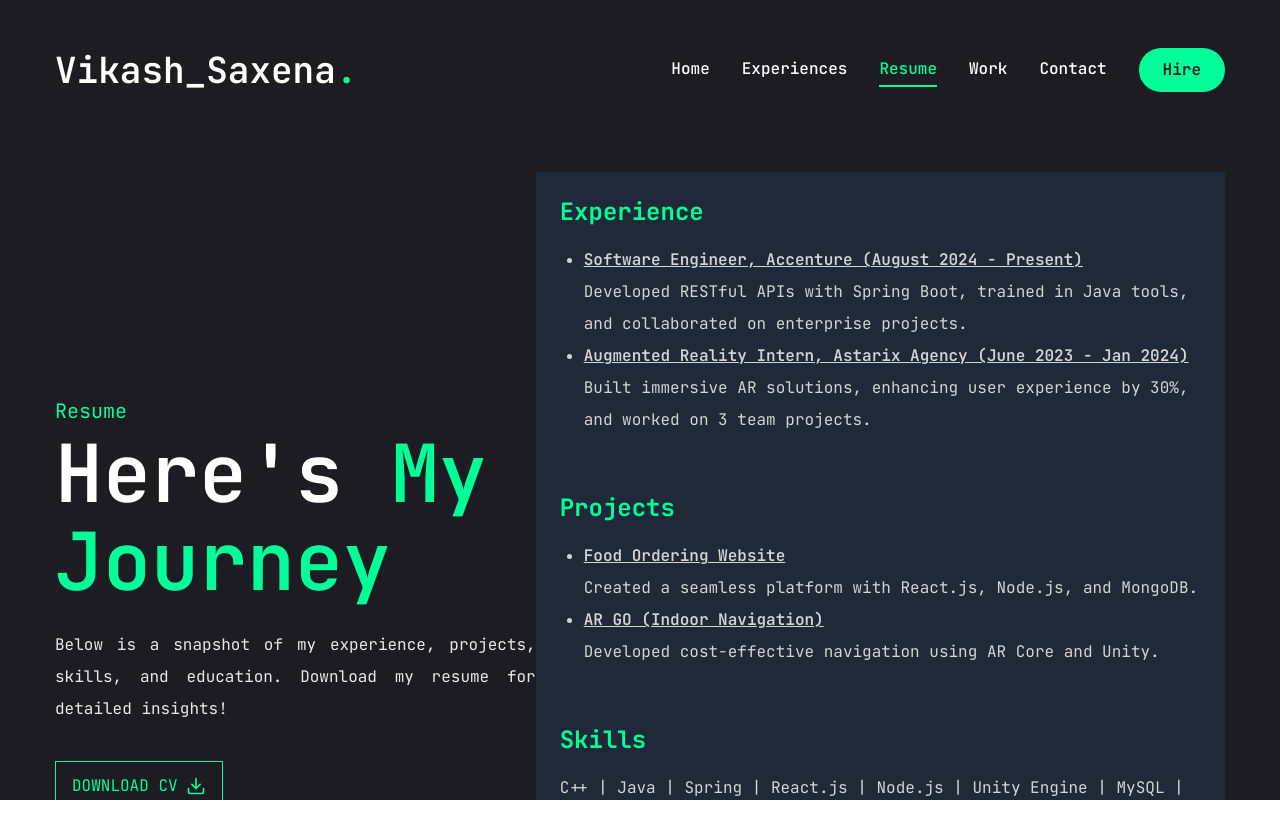
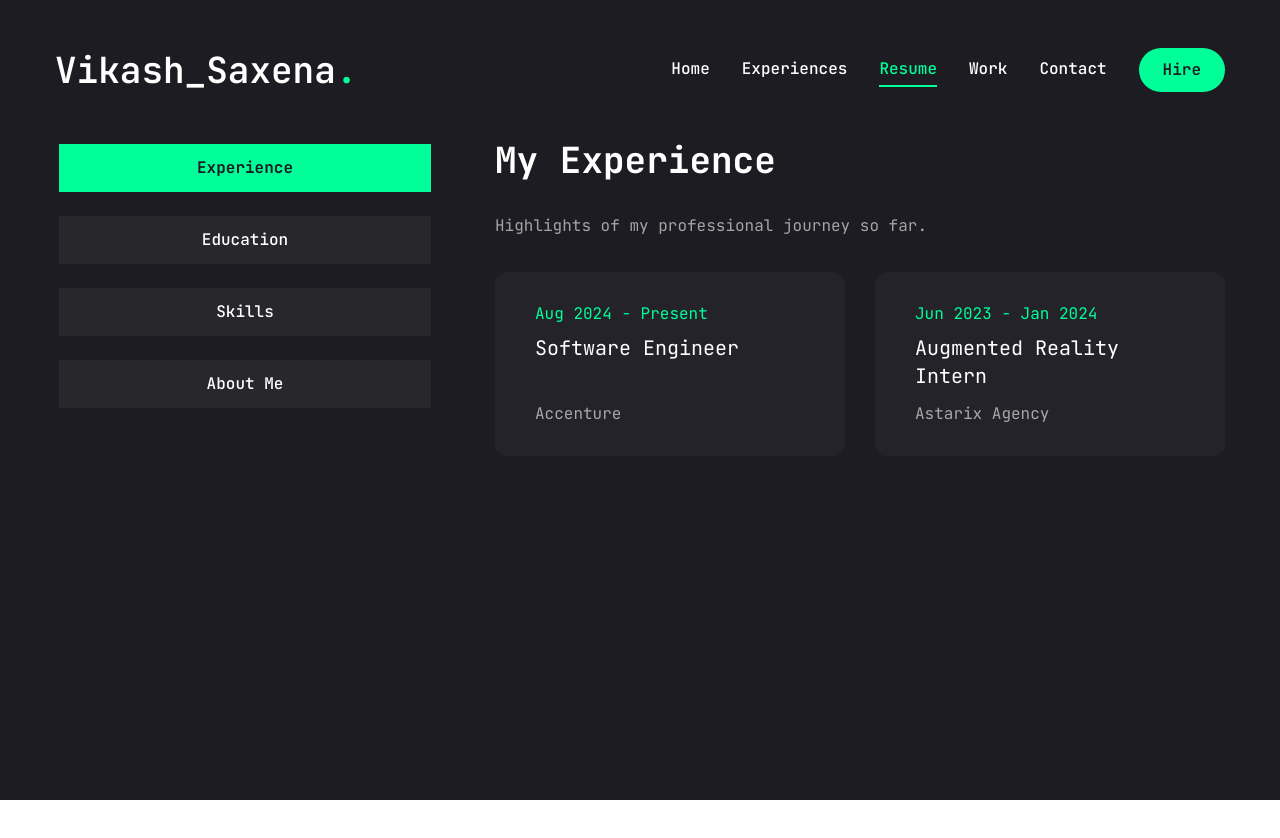
Before and after one commit to we-kash/portfolio, a Next.js app in the folder my-portfolio/: page /resume in a window 1280 px wide. Shown: the top 838 px of the page. After the commit the page ends 800 px from the top, so only its background shows below. Built offline with nearby package versions, Linux system fonts and the light colour scheme.

Commit message:
resume re-design

```diff
--- a/my-portfolio/app/globals.css
+++ b/my-portfolio/app/globals.css
@@ -22,4 +22,7 @@
   .text-outline-hover {
     -webkit-text-stroke: 1px #00ff99;
   }
+  /* *{
+    border: #00ff99 solid 1px;
+  } */
 }
--- a/my-portfolio/app/page.jsx
+++ b/my-portfolio/app/page.jsx
@@ -10,7 +10,7 @@
   return (
       <section className="h-full">
         <div className="container mx-auto h-full">
-          <div className="flex flex-col xl:flex-row items-centre justify-between xl:pt-8 xl:pb-24">
+          <div className="flex flex-col xl:flex-row items-center justify-between xl:pt-8 xl:pb-24">
             { /* text */}
             <div className="text-center xl:text-left order-2 xl:order-none">
                 <span className="text-xl">Software Developer Engineer</span>
--- a/my-portfolio/app/resume/page.jsx
+++ b/my-portfolio/app/resume/page.jsx
@@ -1,77 +1,226 @@
-import { FiDownload } from "react-icons/fi";
+"use client";
+
+import {
+    FaHtml5,
+    FaCss3,
+    FaJs,
+    FaReact,
+    FaNodeJs,
+} from "react-icons/fa";
+
+import { SiTailwindcss, SiNextdotjs } from "react-icons/si";
+
+// about data
+const about = {
+    title: "About Me",
+    description: "Passionate software engineer with expertise in Java and web development, actively contributing to impactful projects.",
+    info: [
+        {
+            fieldName: "Name",
+            fieldValue: "Vikash Saxena",
+        },
+        {
+            fieldName: "Experience",
+            fieldValue: "1+ Years",
+        },
+        {
+            fieldName: "Email",
+            fieldValue: "vikash211004@gmail.com",
+        },
+        {
+            fieldName: "Freelance",
+            fieldValue: "Available",
+        },
+        {
+            fieldName: "Languages",
+            fieldValue: "English, Hindi",
+        },
+        {
+            fieldName: "Nationality",
+            fieldValue: "Indian",
+        },
+    ],
+};
+
+// experience data
+const experience = {
+    icon: "/assets/resume/badge.svg",
+    title: "My Experience",
+    description: "Highlights of my professional journey so far.",
+    items: [
+        {
+            company: "Accenture",
+            position: "Software Engineer",
+            duration: "Aug 2024 - Present",
+        },
+        {
+            company: "Astarix Agency",
+            position: "Augmented Reality Intern",
+            duration: "Jun 2023 - Jan 2024",
+        },
+    ],
+};
+
+// education data
+const education = {
+    icon: "/assets/resume/cap.svg",
+    title: "My Education",
+    description: "Academic qualifications that shaped my skills.",
+    items: [
+        {
+            institution: "Jaypee University of Engineering and Technology",
+            degree: "BTech"+" CGPA: 8.5/10.0",
+            duration: "July 2020 - June 2024",
+        },
+        {
+            institution: "Army Public School, Allahabad",
+            degree: "Class XII: 81.2%, Class X: 91.2%",
+            duration: "Completed in 2020",
+        },
+    ],
+};
+
+// skills data
+const skills = {
+    title: "My Skills",
+    description: "A snapshot of my technical expertise.",
+    skillList: [
+        {
+            icons: <FaHtml5 />,
+            name: "HTML 5",
+        },
+        {
+            icons: <FaCss3 />,
+            name: "CSS 3",
+        },
+        {
+            icons: <FaJs />,
+            name: "JavaScript",
+        },
+        {
+            icons: <FaReact />,
+            name: "React.js",
+        },
+        {
+            icons: <SiNextdotjs />,
+            name: "Next.js",
+        },
+        {
+            icons: <SiTailwindcss />,
+            name: "Tailwind CSS",
+        },
+        {
+            icons: <FaNodeJs />,
+            name: "Node.js",
+        },
+    ],
+};
+
+import { Tabs, TabsContent, TabsList, TabsTrigger } from "@/components/ui/tabs";
+import { ScrollArea } from "@/components/ui/scroll-area";
+import { motion } from "framer-motion";
 
 const Resume = () => {
     return (
-    <section className="h-full">
-      <div className="container mx-auto h-full">
-        <div className="flex flex-col xl:flex-row items-center justify-between xl:pt-8 xl:pb-24">
-          {/* Text Section */}
-          <div className="text-center xl:text-left order-2 xl:order-none">
-            <span className="text-xl text-accent">Resume</span>
-            <h1 className="h1 mb-6">
-              Here's <span className="text-accent">My Journey</span>
-            </h1>
-            <p className="max-w-[500px] mb-9 text-white/90 text-justify">
-              Below is a snapshot of my experience, projects, skills, and education. Download my resume for detailed insights!
-            </p>
-            {/* Download Button */}
-            <div className="flex flex-col xl:flex-row items-center gap-8">
-              <a
-                href="/path/to/Vikash_Saxena_Resume.pdf"
-                download
-                className="uppercase flex items-center gap-2 border border-accent text-accent px-4 py-2 rounded-lg hover:bg-accent hover:text-primary transition-all duration-500"
+        <motion.div
+            initial={{ opacity: 0 }}
+            animate={{
+                opacity: 1,
+                transition: { delay: 0.4, duration: 0.4, ease: "easeIn" },
+            }}
+            className="min-h-[80vh] flex items-center justify-center py-12 xl:py-0"
         >
-                <span>Download CV</span>
-                <FiDownload className="text-xl" />
-              </a>
+            <div className="container mx-auto">
+                <Tabs
+                    defaultValue="experience"
+                    className="flex flex-col xl:flex-row gap-[60px]"
+                >
+                    <TabsList className="flex flex-col w-full max-w-[380px] mx-auto xl:mx-0 gap-6">
+                        <TabsTrigger value="experience">Experience</TabsTrigger>
+                        <TabsTrigger value="education">Education</TabsTrigger>
+                        <TabsTrigger value="skills">Skills</TabsTrigger>
+                        <TabsTrigger value="about">About Me</TabsTrigger>
+                    </TabsList>
+
+                    {/* Content Section */}
+                    <div className="min-h-[80vh] w-full">
+                        {/* Experience */}
+                        <TabsContent value="experience" className="w-full">
+                            <div className="flex flex-col gap-[30px] text-center xl:text-left">
+                                <h3 className="text-4xl font-bold">{experience.title}</h3>
+                                <p className="max-w-[600px] text-white/60 mx-auto xl:mx-0">{experience.description}</p>
+                                <ScrollArea className="h-[400px]">
+                                    <ul className="grid grid-cols-1 lg:grid-cols-2 gap-[30px]">
+                                        {experience.items.map((item, index) => (
+                                            <li key={index} className="bg-[#232329] h-[184px] py-6 px-10 rounded-xl flex flex-col justify-center items-center lg:items-start gap-1">
+                                                <span className="text-accent">{item.duration}</span>
+                                                <h3 className="text-xl max-w-[260px] min-h-[60px] text-center lg:text-left">
+                                                    {item.position}
+                                                </h3>
+                                                <p className="text-white/60">{item.company}</p>
+                                            </li>
+                                        ))}
+                                    </ul>
+                                </ScrollArea>
                             </div>
+                        </TabsContent>
+
+                        {/* Education */}
+                        <TabsContent value="education" className="w-full">
+                            <div className="flex flex-col gap-[30px] text-center xl:text-left">
+                                <h3 className="text-4xl font-bold">{education.title}</h3>
+                                <p className="max-w-[600px] text-white/60 mx-auto xl:mx-0">{education.description}</p>
+                                <ScrollArea className="h-[400px]">
+                                    <ul className="grid grid-cols-1 lg:grid-cols-2 gap-[30px]">
+                                        {education.items.map((item, index) => (
+                                            <li key={index} className="bg-[#232329] h-[184px] py-6 px-10 rounded-xl flex flex-col justify-center items-center lg:items-start gap-1">
+                                                <span className="text-accent">{item.duration}</span>
+                                                <h3 className="text-xl max-w-[260px] min-h-[60px] text-center lg:text-left">
+                                                    {item.degree}
+                                                </h3>
+                                                <p className="text-white/60">{item.institution}</p>
+                                            </li>
+                                        ))}
+                                    </ul>
+                                </ScrollArea>
                             </div>
-          {/* Resume Details */}
-          <div className="order-1 xl:order-none mb-8 xl:mb-0 w-full">
-            <div className="bg-gray-800 p-6 rounded-lg text-white/80">
-              {/* Experience */}
-              <h2 className="text-2xl font-bold mb-4 text-accent">Experience</h2>
-              <ul className="mb-6 list-disc ml-6">
-                <li>
-                  <h3 className="font-semibold underline">Software Engineer, Accenture  (August 2024 - Present)</h3>
-                  <p>Developed RESTful APIs with Spring Boot, trained in Java tools, and collaborated on enterprise projects.</p>
+                        </TabsContent>
+
+                        {/* Skills */}
+                        <TabsContent value="skills" className="w-full ">
+                            <div className="flex flex-col gap-[30px]">
+                                <h3 className="text-4xl font-bold">{skills.title}</h3>
+                                <p className="max-w-[600px] text-white/60 mx-auto xl:mx-0">{skills.description}</p>
+                                <ul className="grid grid-cols-2 sm:grid-cols-3 md:grid-cols-4 gap-4 xl:gap-[30px]">
+                                    {skills.skillList.map((skill, index) => (
+                                        <li key={index} className="bg-[#232329] h-[150px] rounded-xl flex justify-center items-center">
+                                            <div className="text-6xl text-accent">{skill.icons}</div>
+                                            <p className="mt-2 text-white/80 capitalize">{skill.name}</p>
                                         </li>
-                <li>
-                  <h3 className="font-semibold underline">Augmented Reality Intern, Astarix Agency (June 2023 - Jan 2024)</h3>
-                  <p>Built immersive AR solutions, enhancing user experience by 30%, and worked on 3 team projects.</p>
-                </li>
-              </ul>
-              <br />
-              {/* Projects */}
-              <h2 className="text-2xl font-bold mb-4 text-accent">Projects</h2>
-              <ul className="mb-6 list-disc ml-6">
-                <li>
-                  <span className="font-semibold underline">Food Ordering Website<br/></span> Created a seamless platform with React.js, Node.js, and MongoDB.
-                </li>
-                <li>
-                  <span className="font-semibold underline">AR GO (Indoor Navigation)<br/></span> Developed cost-effective navigation using AR Core and Unity.
-                </li>
-              </ul>
-              <br />
-              {/* Skills */}
-              <h2 className="text-2xl font-bold mb-4 text-accent">Skills</h2>
-              <p>C++ | Java | Spring | React.js | Node.js | Unity Engine | MySQL | Git</p>
-              <br />
-              {/* Education */}
-              <h2 className="text-2xl font-bold mb-4 text-accent">Education</h2>
-              <ul className="list-disc ml-6">
-                <li>
-                  <span className="font-semibold">Jaypee University of Engineering and Technology:</span> CGPA: 8.5 (2020 - 2024)
-                </li>
-                <li>
-                  <span className="font-semibold">Army Public School, Allahabad:</span> Class XII: 81.2%, Class X: 91.2%
-                </li>
+                                    ))}
                                 </ul>
                             </div>
+                        </TabsContent>
+
+                        {/* About */}
+                        <TabsContent value="about" className="w-full text-center xl:text-left">
+                            <div className="flex flex-col gap-[30px]">
+                                <h3 className="text-4xl font-bold">{about.title}</h3>
+                                <p className="max-w-[600px] text-white/60 mx-auto xl:mx-0">{about.description}</p>
+                                <ul className="grid grid-cols-1 xl:grid-cols-2 gap-y-6 max-w-[680px] mx-auto xl:mx-0">
+                                    {about.info.map((item, index) => (
+                                        <li key={index} className="flex items-center justify-center xl:justify-start gap-4">
+                                            <span className="text-white/60">{item.fieldName}</span>
+                                            <span className="text-xl text-white/80">{item.fieldValue}</span>
+                                        </li>
+                                    ))}
+                                </ul>
                             </div>
+                        </TabsContent>
                     </div>
+                </Tabs>
             </div>
-    </section>
+        </motion.div>
     );
 };
 
--- a/my-portfolio/components/ui/tabs.jsx
+++ b/my-portfolio/components/ui/tabs.jsx
@@ -10,10 +10,7 @@
 const TabsList = React.forwardRef(({ className, ...props }, ref) => (
   <TabsPrimitive.List
     ref={ref}
-    className={cn(
-      "inline-flex h-10 items-center justify-center rounded-md bg-slate-100 p-1 text-slate-500 dark:bg-slate-800 dark:text-slate-400",
-      className
-    )}
+    className={cn( "inline-flex h-auto rounded-md p-1 text-primary", className )}
     {...props} />
 ))
 TabsList.displayName = TabsPrimitive.List.displayName
@@ -22,18 +19,18 @@
   <TabsPrimitive.Trigger
     ref={ref}
     className={cn(
-      "inline-flex items-center justify-center whitespace-nowrap rounded-sm px-3 py-1.5 text-sm font-medium ring-offset-white transition-all focus-visible:outline-none focus-visible:ring-2 focus-visible:ring-slate-950 focus-visible:ring-offset-2 disabled:pointer-events-none disabled:opacity-50 data-[state=active]:bg-white data-[state=active]:text-slate-950 data-[state=active]:shadow-sm dark:ring-offset-slate-950 dark:focus-visible:ring-slate-300 dark:data-[state=active]:bg-slate-950 dark:data-[state=active]:text-slate-50",
+      "inline-flex items-center w-full bg-[#27272c] justify-center whitespace-nowrap text-white rounded-lg p-3 text-base font-medium ring-offset-white transition-all disabled:pointer-events-none disabled:opacity-50 data-[state=active]:bg-accent data-[state=active]:text-primary data-[state=active]:font-bold data-[state=active]:shadow-sm",
       className
     )}
     {...props} />
 ))
-TabsTrigger.displayName = TabsPrimitive.Trigger.displayName
+TabsTrigger.displayName = TabsPrimitive.Trigger.displayName;
 
 const TabsContent = React.forwardRef(({ className, ...props }, ref) => (
   <TabsPrimitive.Content
     ref={ref}
     className={cn(
-      "mt-2 ring-offset-white focus-visible:outline-none focus-visible:ring-2 focus-visible:ring-slate-950 focus-visible:ring-offset-2 dark:ring-offset-slate-950 dark:focus-visible:ring-slate-300",
+      "min-h-[500px] ring-offset-white focus-visible:outline-none focus-visible:ring-2 focus-visible:ring-slate-950 focus-visible:ring-offset-2 dark:ring-offset-slate-950 dark:focus-visible:ring-slate-300",
       className
     )}
     {...props} />
```
Also changed, not shown: my-portfolio/components/ui/scroll-area.jsx (+11 -8 lines). Lines whose indentation alone changed are shown as unchanged.
